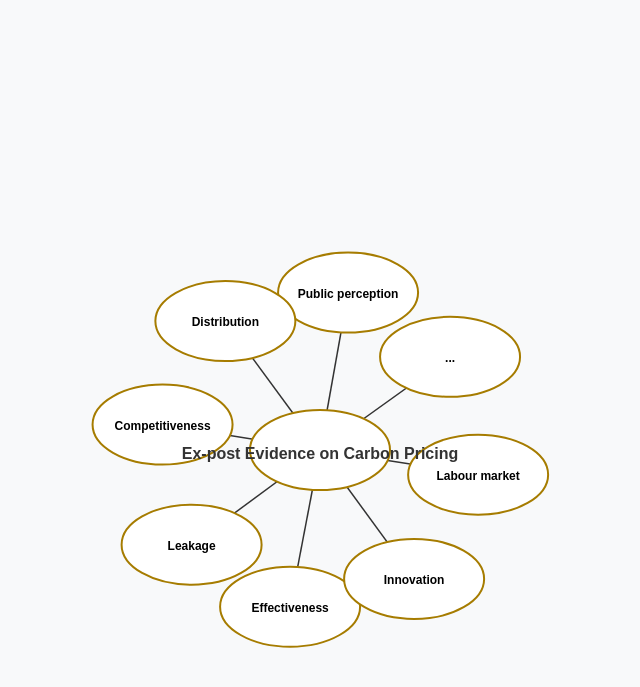
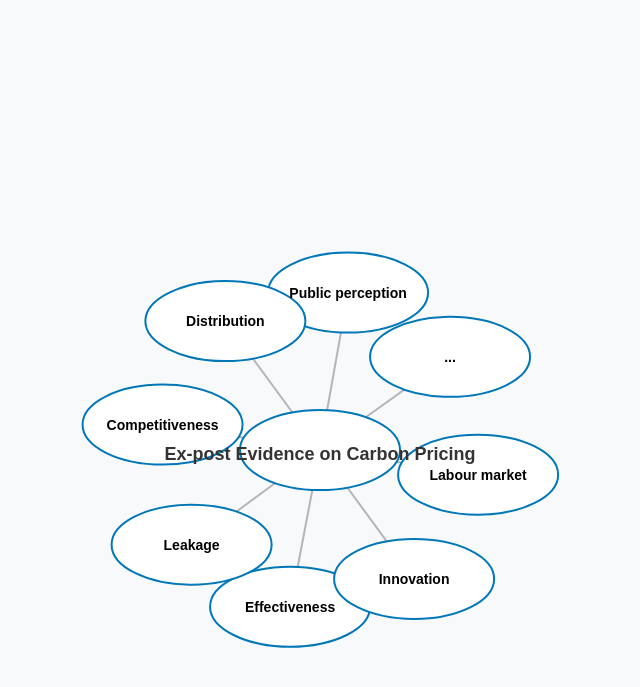
Before and after one commit to trangdtk-vnu/ecosystem-reviews, a Jekyll site: the page carbon_pricing_graph.html, which Jekyll copies as it is, in a window 1280 px wide. Shown: the top 687 px of the page, without its empty margins (320-960 px from the left). Built offline with Jekyll 4.4.1, drawn with Linux system fonts in a browser that asks for light colours.

Commit message:
Update carbon_pricing_graph.html

```diff
--- a/carbon_pricing_graph.html
+++ b/carbon_pricing_graph.html
@@ -21,30 +21,31 @@
         }
         .node {
             fill: white;
-            stroke: #a67c00;
+            stroke: #0077b6;
             stroke-width: 2;
             cursor: grab;
+            transition: fill 0.3s ease;
         }
         .node:hover {
-            fill: #f1c40f;
-            transition: 0.3s;
+            fill: #00b4d8;
         }
         .text {
-            font-size: 12px;
+            font-size: 14px;
             text-anchor: middle;
             font-weight: bold;
             pointer-events: none;
         }
         .center-text {
-            font-size: 16px;
+            font-size: 18px;
             font-weight: bold;
             fill: #333;
             text-anchor: middle;
             dominant-baseline: middle;
         }
         .link {
-            stroke: #333;
-            stroke-width: 1.5;
+            stroke: #999;
+            stroke-width: 2;
+            stroke-opacity: 0.7;
         }
     </style>
 </head>
@@ -60,10 +61,9 @@
         .attr("width", width)
         .attr("height", height);
 
-    const centerNode = { id: "Ex-post Evidence on Carbon Pricing", fx: width / 2, fy: height / 2 };
-
+    // Define nodes
     const nodes = [
-        centerNode,
+        { id: "Ex-post Evidence on Carbon Pricing", fx: width / 2, fy: height / 2, fixed: true },
         { id: "Effectiveness" },
         { id: "Labour market" },
         { id: "Innovation" },
```
Also changed, not shown: other parts of carbon_pricing_graph.html (+11 -6 lines).
